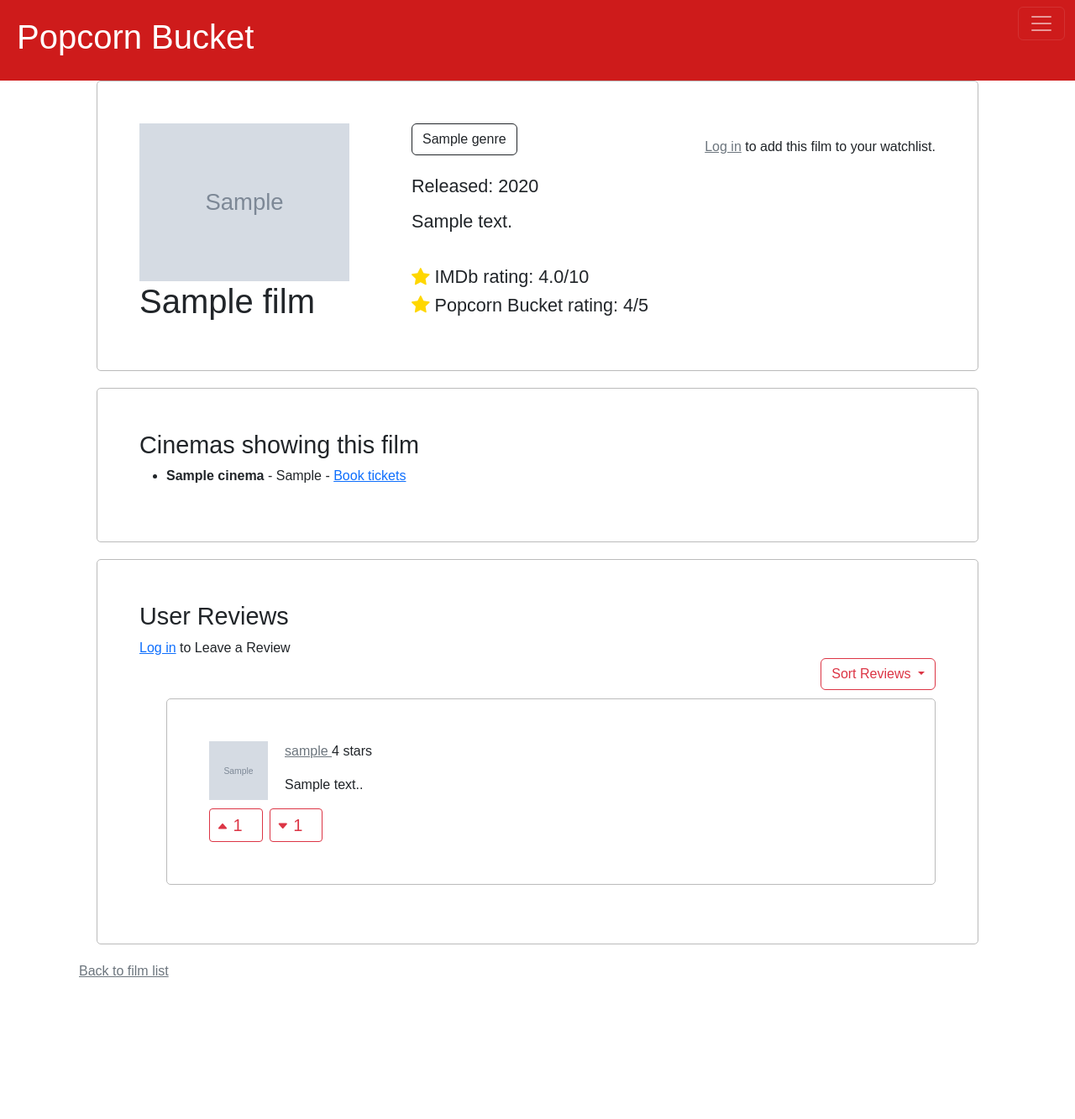
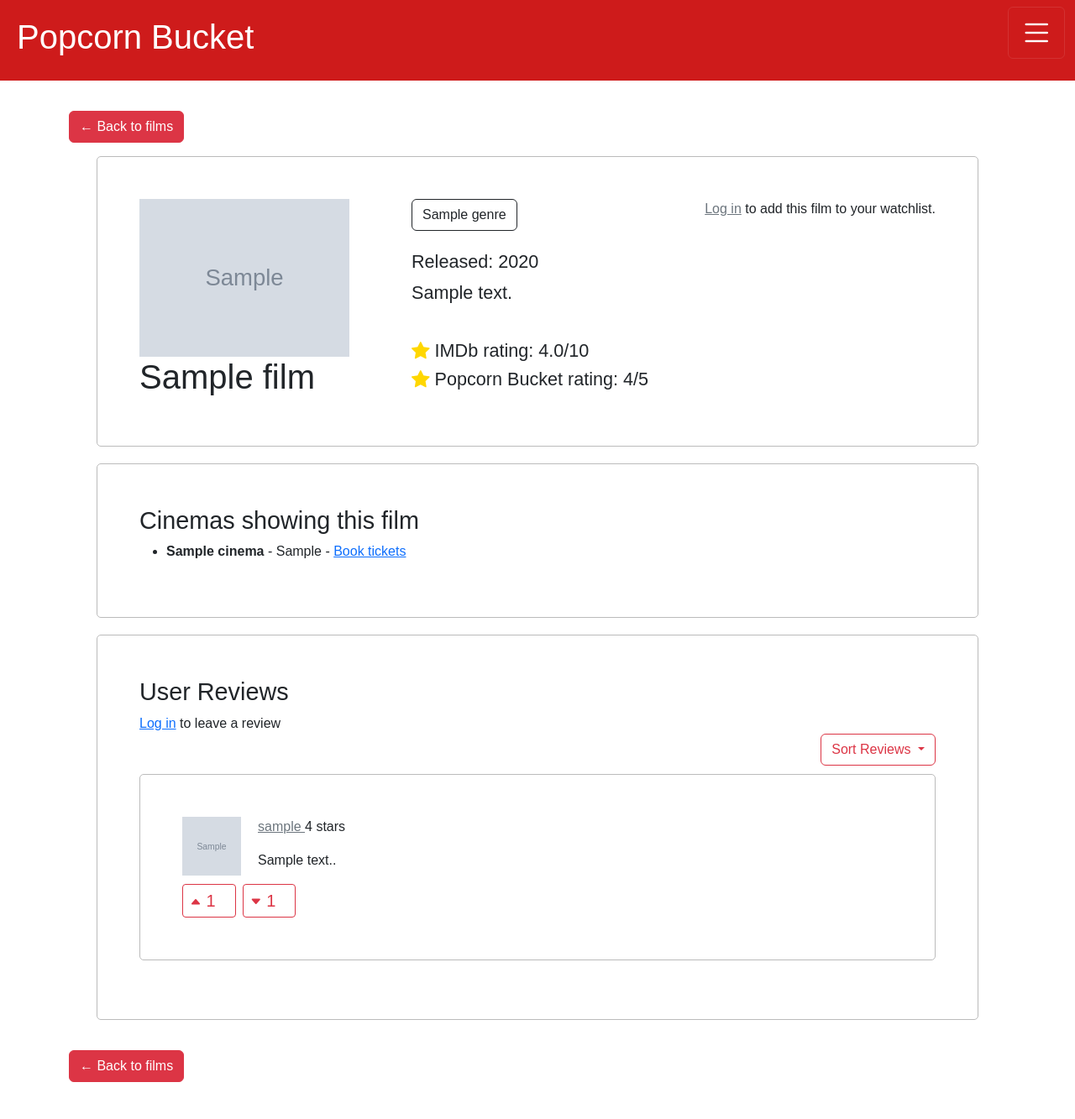
Before and after one commit to 3010468m/PopcornBucket, a Django app: page /1/ in a window 1280 px wide. Shown: the whole page at 84% size. Before the commit the page ends 1164 px from the top, so only its background shows below. Run offline with Django 3.2, Linux system fonts and the light colour scheme; tables that the repository leaves empty hold one stand-in row (values such as "Sample post"); grey boxes marked "Sample" are stand-in pictures.

Commit message:
slight changes to styles (e.g menu button too small)

```diff
--- a/static/css/styles.css
+++ b/static/css/styles.css
@@ -1,14 +1,85 @@
-body { font-family: Arial, sans-serif; margin: 0; padding: 0; }
-header { background: #ce1b1b; color: white; padding: 20px; }
-nav a { color: white; margin-right: 15px; text-decoration: none; }
-nav a:hover { text-decoration: underline; } */
-main { padding: 20px; }
+body {
+    font-family: Arial, sans-serif;
+    margin: 0;
+    padding: 0;
+}
+
+header {
+    background: #ce1b1b;
+    color: white;
+    padding: 20px;
+}
+
+nav a {
+    color: white;
+    margin-right: 15px;
+    text-decoration: none;
+}
+
+nav a:hover {
+    text-decoration: underline;
+}
+
+main {
+    padding: 20px;
+}
+
+.site-title a {
+    color: white;
+    text-decoration: none;
+}
+
+.navbar-toggler {
+    padding: 0.6rem 0.8rem;
+}
+
+.navbar-toggler-icon {
+    width: 2rem;
+    height: 2rem;
+}
+
+.edit-profile-container {
+    max-width: 700px;
+}
+
+.login-container {
+    max-width: 720px;
+}
+
+.login-form {
+    max-width: 420px;
+}
+
+.signup-container {
+    max-width: 720px;
+}
+
+.signup-form {
+    max-width: 500px;
+}
+
+.profile-container {
+    max-width: 1050px;
+}
+
+.film-link {
+    color: black;
+    text-decoration: none;
+}
+
+.film-link:hover {
+    text-decoration: underline;
+}
+
+.review-film-poster {
+    width: 300px;
+}
 
 /* container: central */
-.container-basic{
-  max-width: 1050px;
-  margin-left: auto;
-  margin-right: auto;
+.container-basic {
+    max-width: 1050px;
+    margin-left: auto;
+    margin-right: auto;
 }
 
 /* write_review classes */
@@ -245,6 +304,14 @@ input {
     margin-right: 15px;
 }
 
+.rating-star {
+    color: gold;
+}
+
+.film-description {
+    font-size: 1.35rem;
+}
+
 @media (max-width: 500px) {
     .film_container {
         text-align: center;
--- a/templates/popcornbucket/base.html
+++ b/templates/popcornbucket/base.html
@@ -19,7 +19,7 @@
         <a class="navbar-brand" href="{% url 'homepage' %}"></a>
 
         <button class="btn btn-lg navbar-toggler" type="button" data-bs-toggle="offcanvas" data-bs-target="#offcanvasNavbar" aria-controls="offcanvasNavbar" aria-label="Toggle navigation">
-        <span class="navbar-toggler-icon"></span>
+        <i class="bi bi-list text-white fs-1"></i>
         </button>
 
         <div class="offcanvas offcanvas-end bg-danger text-white" tabindex="-1" id="offcanvasNavbar" aria-labelledby="offcanvasNavbarLabel">
--- a/templates/popcornbucket/edit_profile.html
+++ b/templates/popcornbucket/edit_profile.html
@@ -2,7 +2,7 @@
 {% load static %}
 
 {% block content %}
-<div class="container py-4" style="max-width: 700px;">
+<div class="container py-4 edit-profile-container">
 
     <div class="profile-box">
 
--- a/templates/popcornbucket/film_detail.html
+++ b/templates/popcornbucket/film_detail.html
@@ -3,7 +3,7 @@
 
 {% block content %}
 <div class="container">
-    <div class="row align-items-center">
+    <a href="{% url 'film_list' %}" class="btn btn-danger mt-3 mb-3">← Back to films</a>
 
     <div class="film_container">
         <div class="row align-items-start">
@@ -17,20 +17,26 @@
             </div>
 
             <div class="col">
-                    <a href="{% url 'film_list' %}?genre={{ film.genre.id }}" ><button type="button" button class="btn btn-outline-dark">{{ film.genre.name }}</button></a>
+                <a href="{% url 'film_list' %}?genre={{ film.genre.id }}" class="btn btn-outline-dark">
+                    {{ film.genre.name }}
+                </a>
                 <br>
-                    <br><h4>Released: {{ film.release_year }}</h4>
-                    <p><h4>{{ film.description }}</h4></p>
                 <br>
-                    <h4><i class="bi bi-star-fill" style="color:gold;"></i>
+                <h4>Released: {{ film.release_year }}</h4>
+                <p class="film-description">{{ film.description }}</p>
+                <br>
+                <h4>
+                    <i class="bi bi-star-fill rating-star"></i>
                     IMDb rating:
                     {% if film.imdb_rating %}
                         {{ film.imdb_rating }}/10
                     {% else %}
                         no rating
-                        {% endif %}</h4>
+                    {% endif %}
+                </h4>
 
-                    <h4><i class="bi bi-star-fill" style="color:gold;"></i>
+                <h4>
+                    <i class="bi bi-star-fill rating-star"></i>
                     Popcorn Bucket rating:
                     {% if film.avg_rating %}
                         {{ film.avg_rating|floatformat:0 }}/5
@@ -38,22 +44,27 @@
                         no ratings
                     {% endif %}
                 </h4>
-
             </div>
 
             <div class="col">
                 {% if request.user.is_authenticated %}
                     {% if in_watchlist %}
                         <p>
-                                <a href="{% url 'remove_from_watchlist' film.pk %}" class="btn btn-warning float-end">Remove from Watchlist</a>
+                            <a href="{% url 'remove_from_watchlist' film.pk %}" class="btn btn-warning float-end">
+                                Remove from Watchlist
+                            </a>
                         </p>
                     {% else %}
                         <p>
-                                <a href="{% url 'add_to_watchlist' film.pk %}" class="btn btn-danger float-end">Add to Watchlist</a>
+                            <a href="{% url 'add_to_watchlist' film.pk %}" class="btn btn-danger float-end">
+                                Add to Watchlist
+                            </a>
                         </p>
                     {% endif %}
                 {% else %}
-                        <p><div class="float-end"><a href="{% url 'login' %}" class="link-secondary">Log in</a> to add this film to your watchlist.</div></p>
+                    <div class="float-end">
+                        <a href="{% url 'login' %}" class="link-secondary">Log in</a> to add this film to your watchlist.
+                    </div>
                 {% endif %}
             </div>
         </div>
@@ -77,15 +88,16 @@
     </div>
 
     <div class="film_container">
+        <h2>User Reviews</h2>
 
-            <h2>User Reviews</h2>
         {% if request.user.is_authenticated %}
-                <a href="{% url 'write_review' film.id %}"><button type="button" button class="btn btn-danger float-start">Leave a review</button></a>
+            <a href="{% url 'write_review' film.id %}" class="btn btn-danger float-start">
+                Leave a review
+            </a>
         {% else %}
-                <a href="{% url 'login' %}">Log in</a> to Leave a Review<br>
+            <a href="{% url 'login' %}">Log in</a> to leave a review<br>
         {% endif %}
 
-            <!--dropdown sorting options-->
         <div class="dropdown show">
             <a class="btn btn-outline-danger dropdown-toggle float-end" href="#" role="button" id="dropdownMenuLink" data-bs-toggle="dropdown" aria-haspopup="true" aria-expanded="false">
                 Sort Reviews
@@ -95,30 +107,30 @@
                 <a class="dropdown-item" href="{% url 'film_detail' film.id %}?sort=oldest">Oldest</a>
                 <a class="dropdown-item" href="{% url 'film_detail' film.id %}?sort=most_popular">Most Popular</a>
                 <hr class="dropdown-divider">
-                    <a class ="dropdown-item" href="{% url 'film_detail' film.id %}">Clear Sorting</a>
+                <a class="dropdown-item" href="{% url 'film_detail' film.id %}">Clear Sorting</a>
             </div>
         </div>
+
         <br>
         <br>
-            <!-- display all reviews for film-->
+
         {% if reviews %}
-                <ul>
             {% for review in reviews %}
                 <div class="film_container">
                     {% if review.user.userprofile.profile_picture %}
-                            <img src="{{ review.user.userprofile.profile_picture.url }}" alt="Avatar" class="review-pfp" >
+                        <img src="{{ review.user.userprofile.profile_picture.url }}" alt="Avatar" class="review-pfp">
                     {% else %}
                         <img src="{% static 'images/no_pfp.jpg' %}" alt="Avatar" class="review-pfp">
                     {% endif %}
+
                     <p>
                         <a href="{% url 'user_profile' review.user.pk %}" class="link-secondary">
                             {{ review.user.username }}
                         </a>
                         {{ review.rating }} stars
                     </p>
+
                     <p>{{ review.review_text }}.</p>
-
-                        <!-- up or down vote reviews -->
 
                     {% if review.user == request.user %}
                         <div class="d-flex gap-2 mt-2">
@@ -130,7 +142,6 @@
                                 <i class="bi bi-caret-down-fill"></i><span id="down-{{ review.id }}"> {{ review.down_votes }}</span>
                             </button>
                         </div>
-
                     {% else %}
                         <div class="d-flex gap-2 mt-2">
                             <button class="btn btn-outline-danger btn-sm vote-btn" data-review-id="{{ review.id }}" data-vote="up">
@@ -143,16 +154,12 @@
                         </div>
                     {% endif %}
                 </div>
-                    </p>
             {% endfor %}
-                </ul>
         {% else %}
             <strong><br>There are no reviews yet.</strong><br>
         {% endif %}
     </div>
+
+    <a href="{% url 'film_list' %}" class="btn btn-danger mt-3 mb-4">← Back to films</a>
 </div>
-    <div class="container">
-        <a href="{% url 'film_list' %}" class="link-secondary">Back to film list</a>
-    </div>
-
 {% endblock %}
--- a/templates/popcornbucket/login.html
+++ b/templates/popcornbucket/login.html
@@ -1,14 +1,14 @@
 {% extends "popcornbucket/base.html" %}
 
 {% block content %}
-<div class="container py-5" style="max-width: 720px;">
+<div class="container py-5 login-container">
 
     <div class="text-center mb-5">
         <h3 class="login-heading mb-2">Sign in to leave reviews, add movies</h3>
         <h3 class="login-heading">to your watchlist, and more!</h3>
     </div>
 
-    <form method="POST" class="mx-auto" style="max-width: 420px;">
+    <form method="POST" class="mx-auto login-form">
         {% csrf_token %}
 
         <div class="row mb-3 align-items-center">
--- a/templates/popcornbucket/signup.html
+++ b/templates/popcornbucket/signup.html
@@ -1,13 +1,13 @@
 {% extends "popcornbucket/base.html" %}
 
 {% block content %}
-<div class="container py-5" style="max-width: 720px;">
+<div class="container py-5 signup-container">
 
     <div class="text-center mb-5">
         <h2 class="login-heading">Create your account</h2>
     </div>
 
-    <form method="POST" class="mx-auto" style="max-width: 500px;">
+    <form method="POST" class="mx-auto signup-form">
         {% csrf_token %}
 
         <!-- USERNAME -->
```
Also changed, not shown: other parts of static/css/styles.css (+34 -60 lines), templates/popcornbucket/film_list.html (+12 -13 lines), templates/popcornbucket/user_profile.html (+9 -8 lines), templates/popcornbucket/watchlist.html (+10 -8 lines), templates/popcornbucket/write_review.html (+9 -9 lines). Lines whose indentation alone changed are shown as unchanged.
